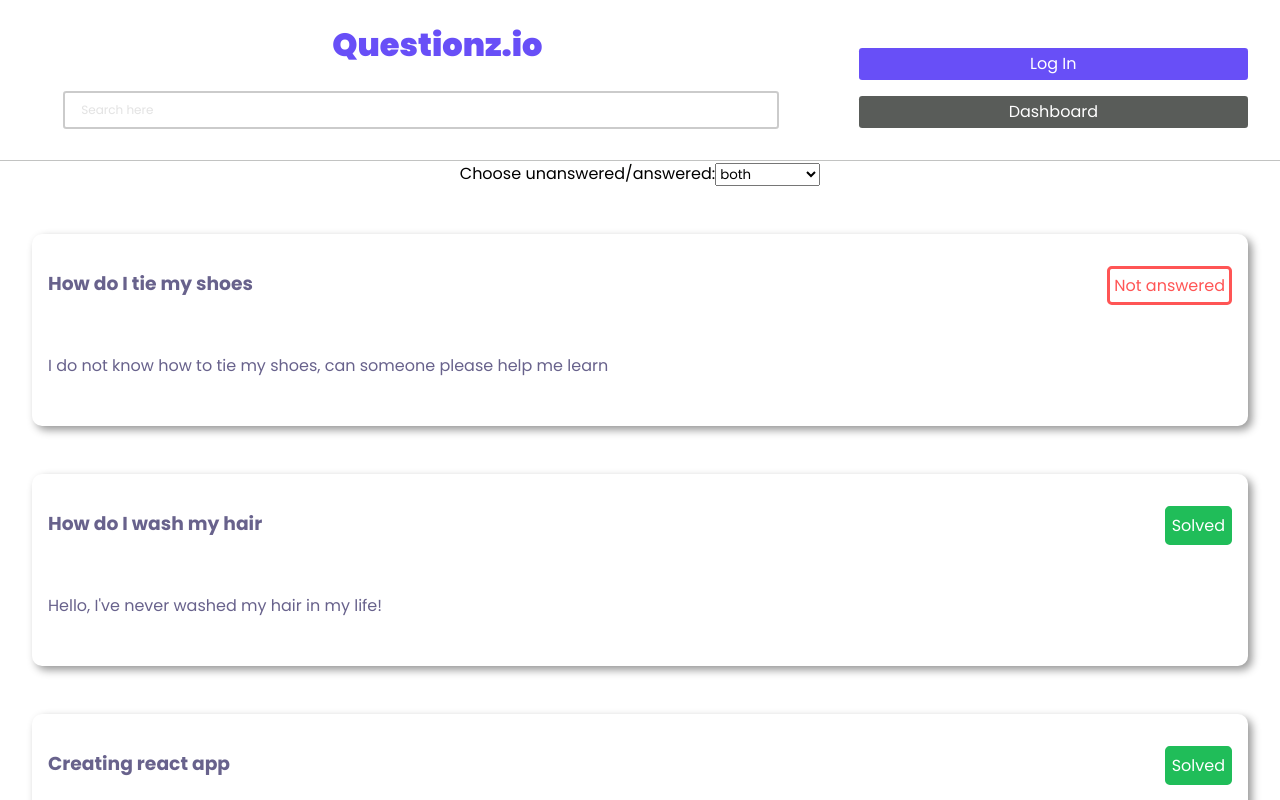
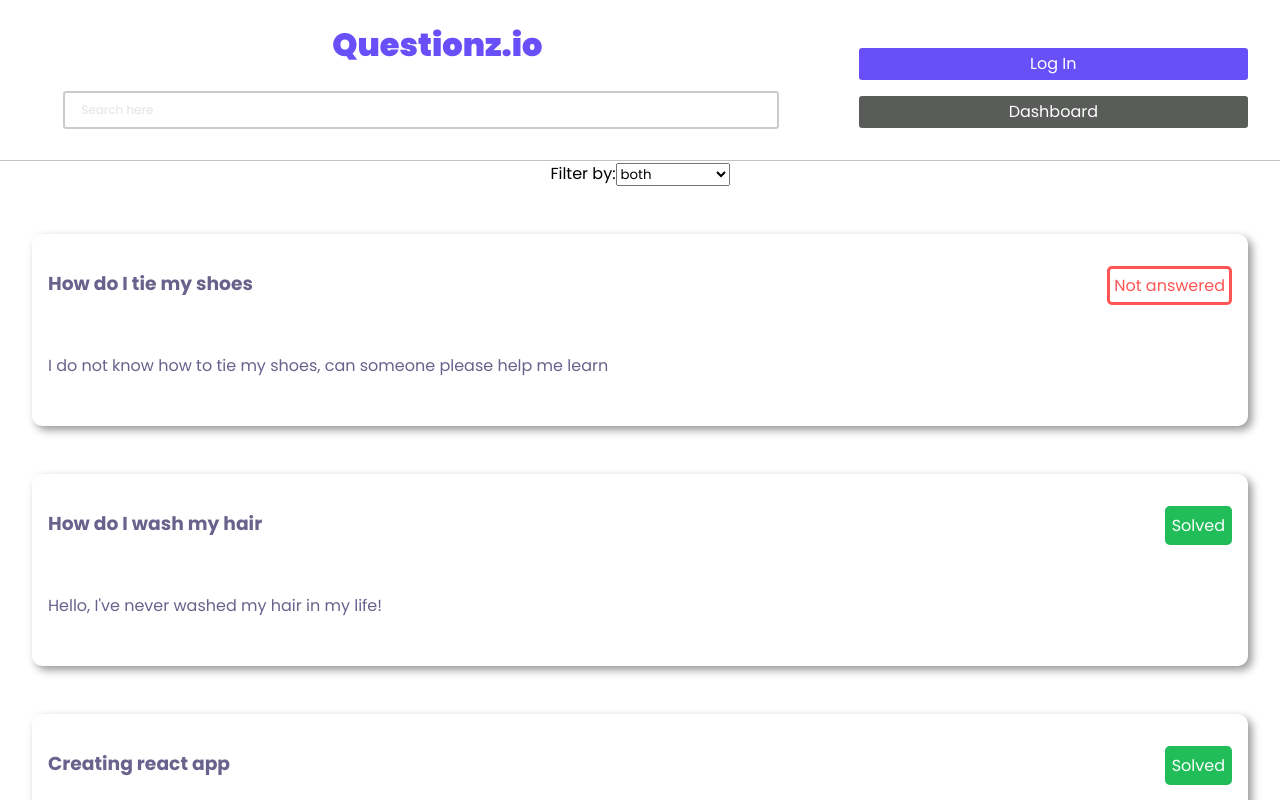
Before and after one commit to JaredS129/student-project--agile-dev-ops--aws-backend, a React (Create React App) app: page / in a window 1280 px wide. Shown: the top 800 px of the page. Built offline with nearby package versions, Linux system fonts and the light colour scheme.

Commit message:
Update names

```diff
--- a/src/components/questionlist/FilterForm.js
+++ b/src/components/questionlist/FilterForm.js
@@ -1,7 +1,7 @@
 const FilterForm = ({ useAnswered, setUseAnswered }) => {
   return (
     <form>
-      <label htmlFor="answered">Choose unanswered/answered:</label>
+      <label htmlFor="answered">Filter by:</label>
       <select
         id="answered"
         name="answered"
@@ -10,7 +10,7 @@ const FilterForm = ({ useAnswered, setUseAnswered }) => {
           setUseAnswered(x.target.value);
         }}
       >
-        <option value="unanswered">unanswered</option>
+        <option value="unanswered">not answered</option>
         <option value="answered">answered</option>
         <option value="both">both</option>
       </select>
```
